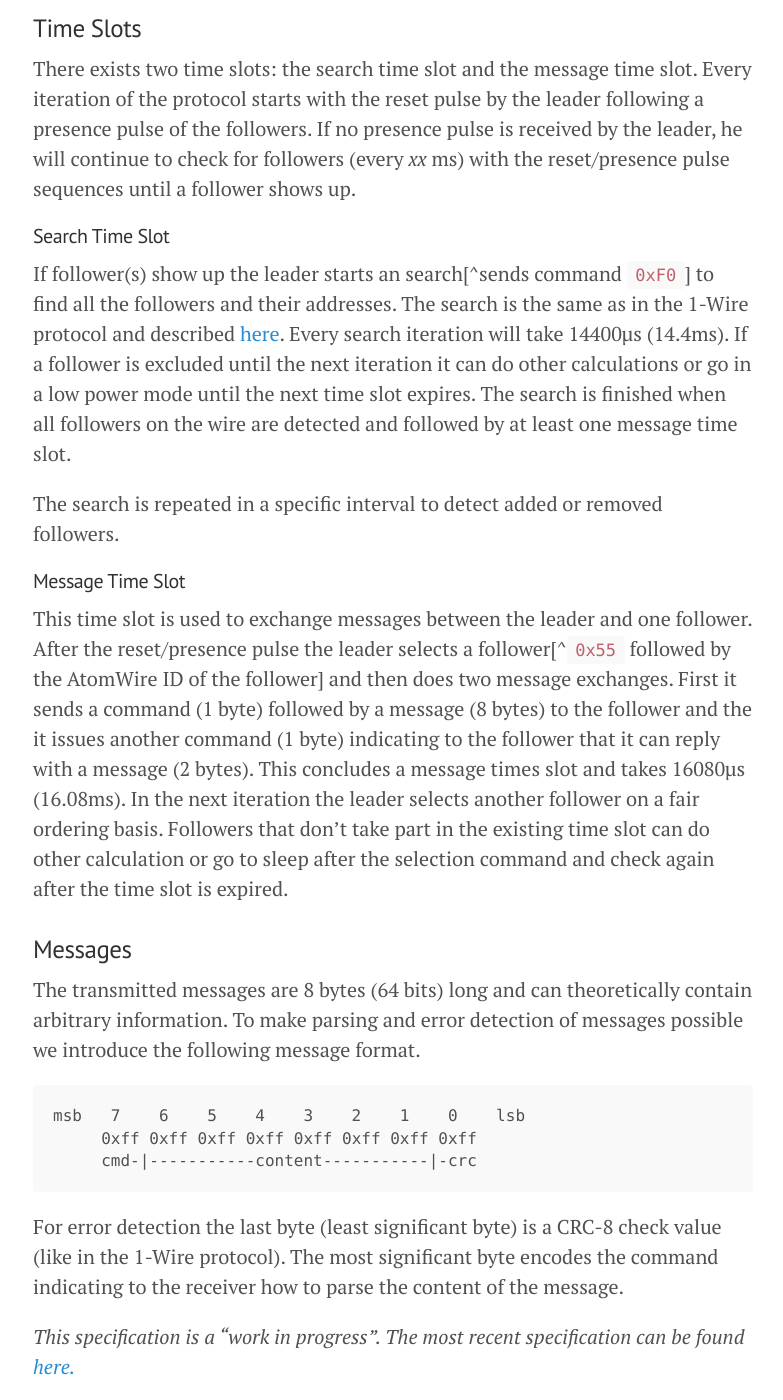
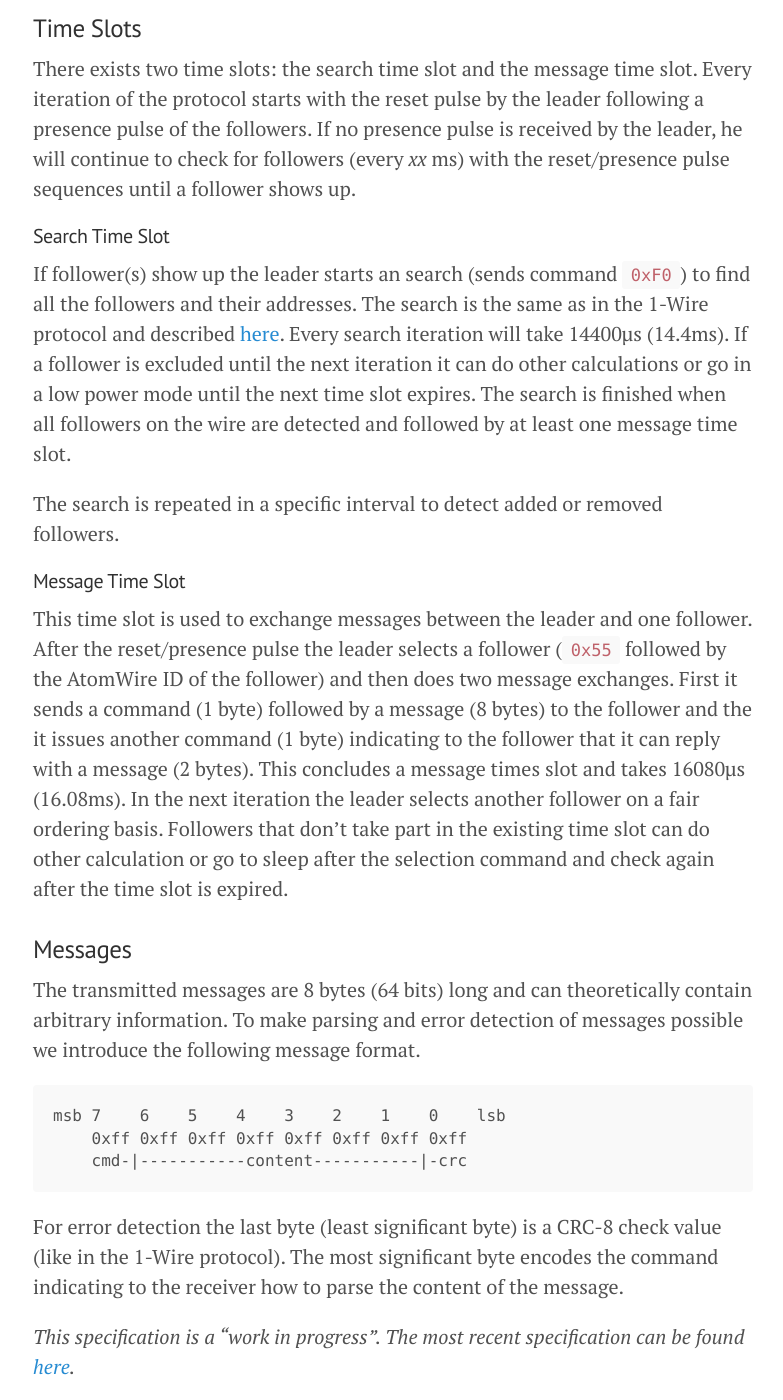
Before and after one commit to fossil12/AtomWirePlus, a Jekyll site: the page built from _posts/2016-04-25-Towards-a-Time-Slotted-Protocol-in-AtomWirePlus.md, in a window 1280 px wide and 1400 px high, scrolled down 897 px. Shown: the whole window, without its empty margins (247-1030 px from the left). Built offline with Jekyll 4.4.1, drawn with Linux system fonts in a browser that asks for light colours.

Commit message:
Fix some typos and remove footnotes not supported by the std gh md

```diff
--- a/_posts/2016-04-25-Towards-a-Time-Slotted-Protocol-in-AtomWirePlus.md
+++ b/_posts/2016-04-25-Towards-a-Time-Slotted-Protocol-in-AtomWirePlus.md
@@ -18,22 +18,22 @@ There exists two time slots: the search time slot and the message time slot. Eve
 
 #### Search Time Slot
 
-If follower(s) show up the leader starts an search[^sends command `0xF0`] to find all the followers and their addresses. The search is the same as in the 1-Wire protocol and described [here](https://www.maximintegrated.com/en/app-notes/index.mvp/id/187). Every search iteration will take 14400µs (14.4ms). If a follower is excluded until the next iteration it can do other calculations or go in a low power mode until the next time slot expires. The search is finished when all followers on the wire are detected and followed by at least one message time slot.
+If follower(s) show up the leader starts an search (sends command `0xF0`) to find all the followers and their addresses. The search is the same as in the 1-Wire protocol and described [here](https://www.maximintegrated.com/en/app-notes/index.mvp/id/187). Every search iteration will take 14400µs (14.4ms). If a follower is excluded until the next iteration it can do other calculations or go in a low power mode until the next time slot expires. The search is finished when all followers on the wire are detected and followed by at least one message time slot.
 
 The search is repeated in a specific interval to detect added or removed followers.
 
 #### Message Time Slot
 
-This time slot is used to exchange messages between the leader and one follower. After the reset/presence pulse the leader selects a follower[^`0x55` followed by the AtomWire ID of the follower] and then does two message exchanges. First it sends a command (1 byte) followed by a message (8 bytes) to the follower and the it issues another command (1 byte) indicating to the follower that it can reply with a message (2 bytes). This concludes a message times slot and takes 16080µs (16.08ms). In the next iteration the leader selects another follower on a fair ordering basis. Followers that don’t take part in the existing time slot can do other calculation or go to sleep after the selection command and check again after the time slot is expired.
+This time slot is used to exchange messages between the leader and one follower. After the reset/presence pulse the leader selects a follower (`0x55` followed by the AtomWire ID of the follower) and then does two message exchanges. First it sends a command (1 byte) followed by a message (8 bytes) to the follower and the it issues another command (1 byte) indicating to the follower that it can reply with a message (2 bytes). This concludes a message times slot and takes 16080µs (16.08ms). In the next iteration the leader selects another follower on a fair ordering basis. Followers that don’t take part in the existing time slot can do other calculation or go to sleep after the selection command and check again after the time slot is expired.
 
 ### Messages
 
 The transmitted messages are 8 bytes (64 bits) long and can theoretically contain arbitrary information. To make parsing and error detection of messages possible we introduce the following message format.
 
-	msb   7    6    5    4    3    2    1    0    lsb
-	     0xff 0xff 0xff 0xff 0xff 0xff 0xff 0xff
-	     cmd-|-----------content-----------|-crc
+	msb 7    6    5    4    3    2    1    0    lsb
+	    0xff 0xff 0xff 0xff 0xff 0xff 0xff 0xff
+	    cmd-|-----------content-----------|-crc
 
 For error detection the last byte (least significant byte) is a CRC-8 check value (like in the 1-Wire protocol). The most significant byte encodes the command indicating to the receiver how to parse the content of the message.
 
-_This specification is a "work in progress". The most recent specification can be found [here.](https://github.com/fossil12/AtomWirePlus/blob/master/AtomWirePlus_spec.md)_
+_This specification is a "work in progress". The most recent specification can be found [here](https://github.com/fossil12/AtomWirePlus/blob/master/AtomWirePlus_spec.md)._
```
